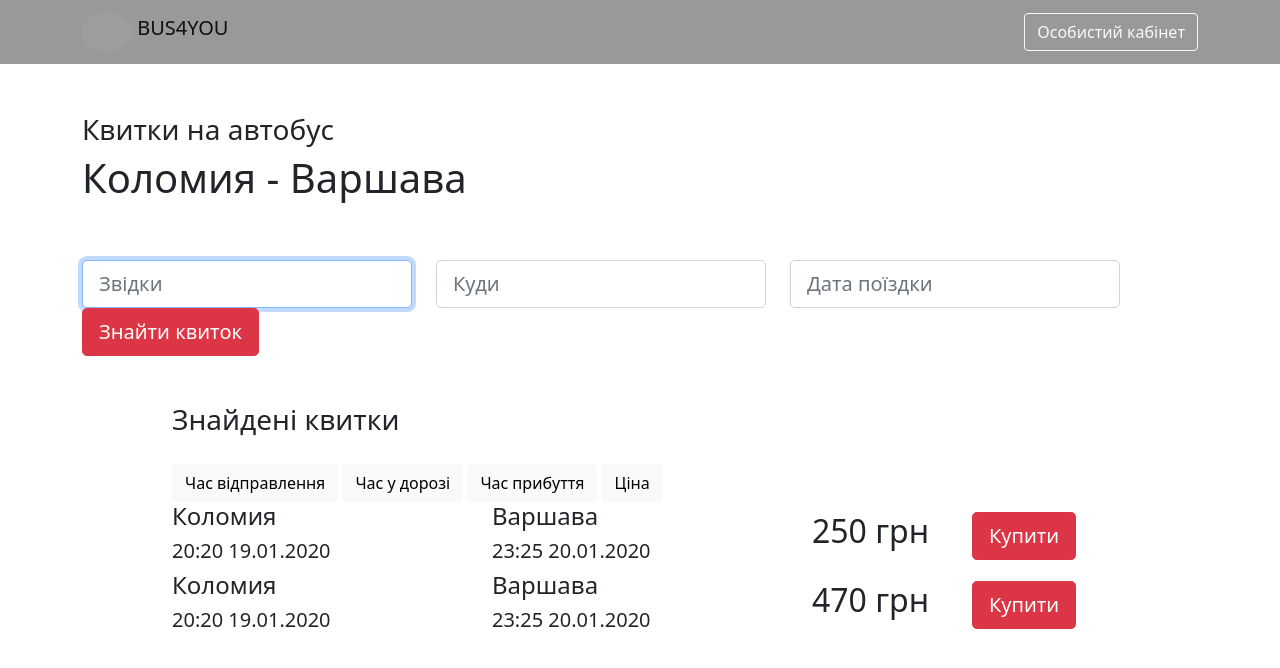
After one commit to dragonflip/CarriersApp, a Django app: page /search in a window 1280 px wide. The commit adds this page. Shown: the top 668 px of the page. Run offline with Django 3.2, Linux system fonts and the light colour scheme; some libraries are stand-ins or nearby versions; grey boxes are pictures that could not be loaded.

Commit message:
Add files via upload

```diff
--- /dev/null
+++ b/ForeignBerries/app/templates/app/layouts/footer.html
@@ -0,0 +1,2 @@
+</body>
+</html>
--- /dev/null
+++ b/ForeignBerries/app/templates/app/layouts/header.html
@@ -0,0 +1,52 @@
+{% load static %}
+
+<!DOCTYPE html>
+<html>
+<head>
+	<meta charset="UTF-8">
+	<meta name="viewport" content="width=device-width, initial-scale=1.0">
+	<title>BUS4YOU - міжнародні перевезення</title>
+	<link rel="icon" href="{% static 'app/img/logo.png' %}">
+	<link rel="stylesheet" href="https://cdn.jsdelivr.net/npm/bootstrap@5.0.0-beta1/dist/css/bootstrap.min.css">
+	<link rel="stylesheet" href="https://cdn.jsdelivr.net/npm/bootstrap-icons@1.3.0/font/bootstrap-icons.css">
+	<link rel="stylesheet" href="{% static 'app/css/style.css' %}">
+</head>
+<body>
+	<nav class="navbar navbar-light bg-light" style="background: rgba(0, 0, 0, 0.4) !important; margin-bottom: -81px;">
+		<div class="container">
+			<a class="navbar-brand" href="/">
+				<img src="{% static 'app/img/logo.gif' %}" width="50" class="d-inline-block align-top" style="border-radius: 50%;">
+				BUS4YOU
+			</a>
+			<div class="d-flex align-items-center">
+				{% if user.is_authenticated and user.groups.all.0.name == "admin" %}
+					<ul class="navbar-nav flex-row">
+						<li class="nav-item p-2 px-4">
+							<a href="#" class="nav-link">Витрати</a>
+						</li>
+						<li class="nav-item p-2 px-4">
+							<a href="#" class="nav-link">Рейси</a>
+						</li>
+						<li class="nav-item p-2 px-4">
+							<a href="#" class="nav-link">Замовлення</a>
+						</li>
+						<li class="nav-item p-2 px-4">
+							<a href="#" class="nav-link">Водії</a>
+						</li>
+					</ul>
+					<span class="badge bg-danger p-3">Адмін: {{request.user}}</span>
+					<a class="btn btn-outline-light mx-2" href="/logout">Вийти</a>
+				{% elif user.is_authenticated %}
+					<ul class="navbar-nav flex-row">
+						<li class="nav-item p-2 px-4">
+							<a href="#" class="nav-link">Мої квитки</a>
+						</li>
+					</ul>
+					<span class="badge bg-danger p-3">{{request.user}}</span>
+					<a class="btn btn-outline-light mx-2" href="/logout">Вийти</a>
+				{% else %}
+					<a href="/login" class="btn btn-outline-light">Особистий кабінет</a>
+				{% endif %}
+			</div>
+		</div>
+	</nav>
--- /dev/null
+++ b/ForeignBerries/app/templates/app/search.html
@@ -0,0 +1,91 @@
+{% include 'app/layouts/header.html' %}
+
+<header style="height: 400px; background-position: 0 -200px;">
+	<div class="container">
+		<div class="row">
+			<h3 style="font-weight: 300; margin-top: 130px;">Квитки на автобус</h3>
+			<h1 style="font-weight: 400;">Коломия - Варшава</h1>
+			<form action="/search" method="GET" class="row" style="margin-top: 50px;">
+				<div class="col-auto">
+					<input class="form-control form-control-lg" placeholder="Звідки" required autofocus>
+				</div>
+				<div class="col-auto">
+					<input class="form-control form-control-lg" placeholder="Куди" required>
+				</div>
+				<div class="col-auto">
+					<input class="form-control form-control-lg" placeholder="Дата поїздки" required>
+				</div>
+				<div class="col-auto">
+					<button class="btn btn-danger btn-lg btn-block" placeholder="Кількість пасажирів">Знайти квиток</button>
+				</div>
+			</form>
+		</div>
+	</div>
+</header>
+<div class="container" style="max-width: 960px; padding-top: 20px;">
+	<div class="row">
+		<h3>Знайдені квитки</h3>
+		<div class="filter" style="margin-top: 20px;">
+			<a href="#" class="btn btn-light">Час відправлення</a>
+			<a href="#" class="btn btn-light">Час у дорозі</a>
+			<a href="#" class="btn btn-light">Час прибуття</a>
+			<a href="#" class="btn btn-light">Ціна</a>
+		</div>
+		<div class="tickets">
+			<div class="ticket">
+				<div class="row align-items-center">
+					<div class="col-md-4">
+						<div class="from">
+							<h4 class="name">Коломия</h4>
+							<h5 class="date">20:20 19.01.2020</h5>
+						</div>
+					</div>
+					<div class="col-md-4">
+						<div class="to">
+							<h4 class="name">Варшава</h4>
+							<h5 class="date">23:25 20.01.2020</h5>
+						</div>
+					</div>
+					<div class="col-md-4">
+						<div class="row">
+							<div class="col-md-6">
+								<h2 class="price">250 грн</h2>
+							</div>
+							<div class="col-md-6">
+								<a href="/buy" class="btn btn-danger btn-lg btn-block">Купити</a>
+							</div>
+						</div>
+					</div>
+				</div>
+			</div>
+			<div class="ticket">
+				<div class="row align-items-center">
+					<div class="col-md-4">
+						<div class="from">
+							<h4 class="name">Коломия</h4>
+							<h5 class="date">20:20 19.01.2020</h5>
+						</div>
+					</div>
+					<div class="col-md-4">
+						<div class="to">
+							<h4 class="name">Варшава</h4>
+							<h5 class="date">23:25 20.01.2020</h5>
+						</div>
+					</div>
+					<div class="col-md-4">
+						<div class="row">
+							<div class="col-md-6">
+								<h2 class="price">470 грн</h2>
+							</div>
+							<div class="col-md-6">
+								<a href="/buy" class="btn btn-danger btn-lg btn-block">Купити</a>
+							</div>
+						</div>
+					</div>
+				</div>
+			</div>
+		</div>
+	</div>
+</div>
+
+{% include 'app/layouts/footer.html' %}
```
Also changed, not shown: ForeignBerries/app/templates/app/buy.html (added, +103 -0 lines), ForeignBerries/app/templates/app/index.html (+24 -11 lines), ForeignBerries/app/templates/app/login.html (+18 -33 lines), ForeignBerries/app/templates/app/success.html (added, +14 -0 lines).
